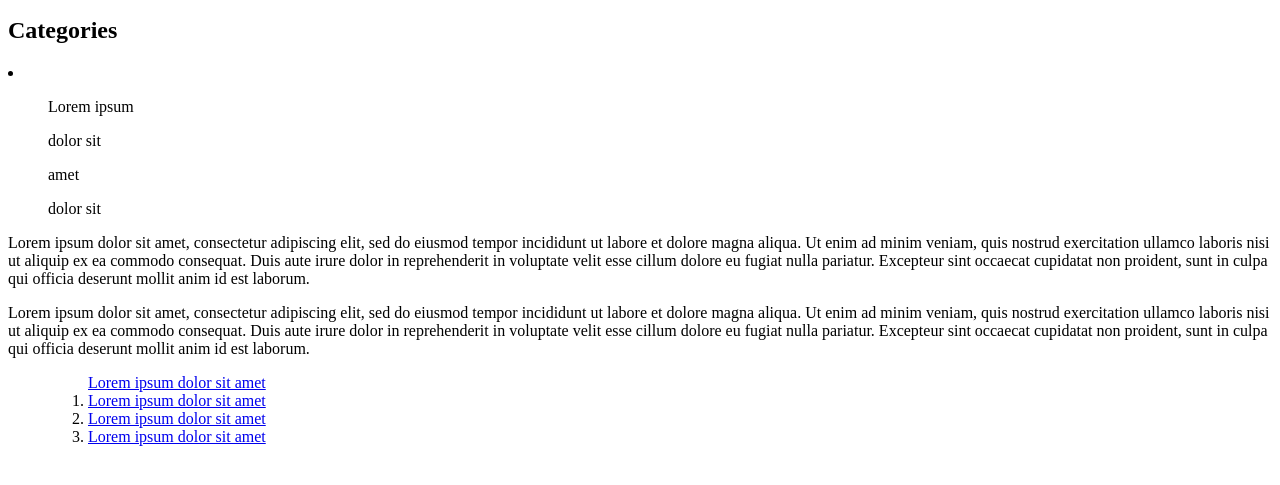
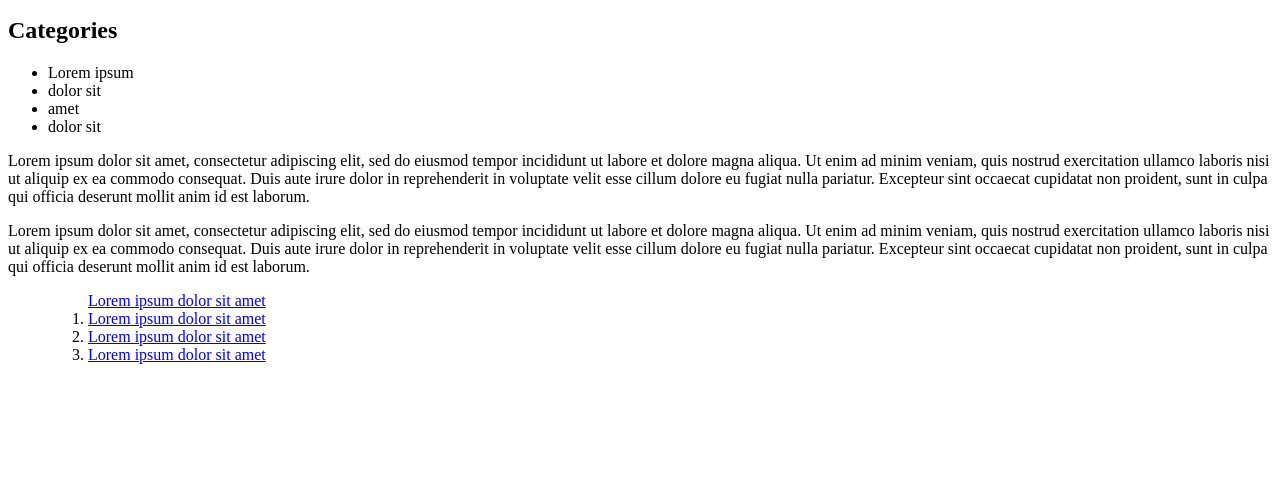
Before and after one commit to olagman-harris/html-debug, a plain HTML site: page index.html in a window 1280 px wide. Shown: the part 137-622 px from the top of the page. Drawn offline with Linux system fonts and the light colour scheme.

Commit message:
fixed unordered list.

```diff
--- a/index.html
+++ b/index.html
@@ -19,12 +19,12 @@
 
     <div class='categories'>
       <h2>Categories</h2>
-      <li>
-        <ul>Lorem ipsum</ul>
-        <ul>dolor sit</ul>
-        <ul>amet</ul>
-        <ul>dolor sit</ul>
-      </li>
+      <ul>
+        <li>Lorem ipsum</li>
+        <li>dolor sit</li>
+        <li>amet</li>
+        <li>dolor sit</li>
+      </ul>
     </div>
 
   </div>
```
